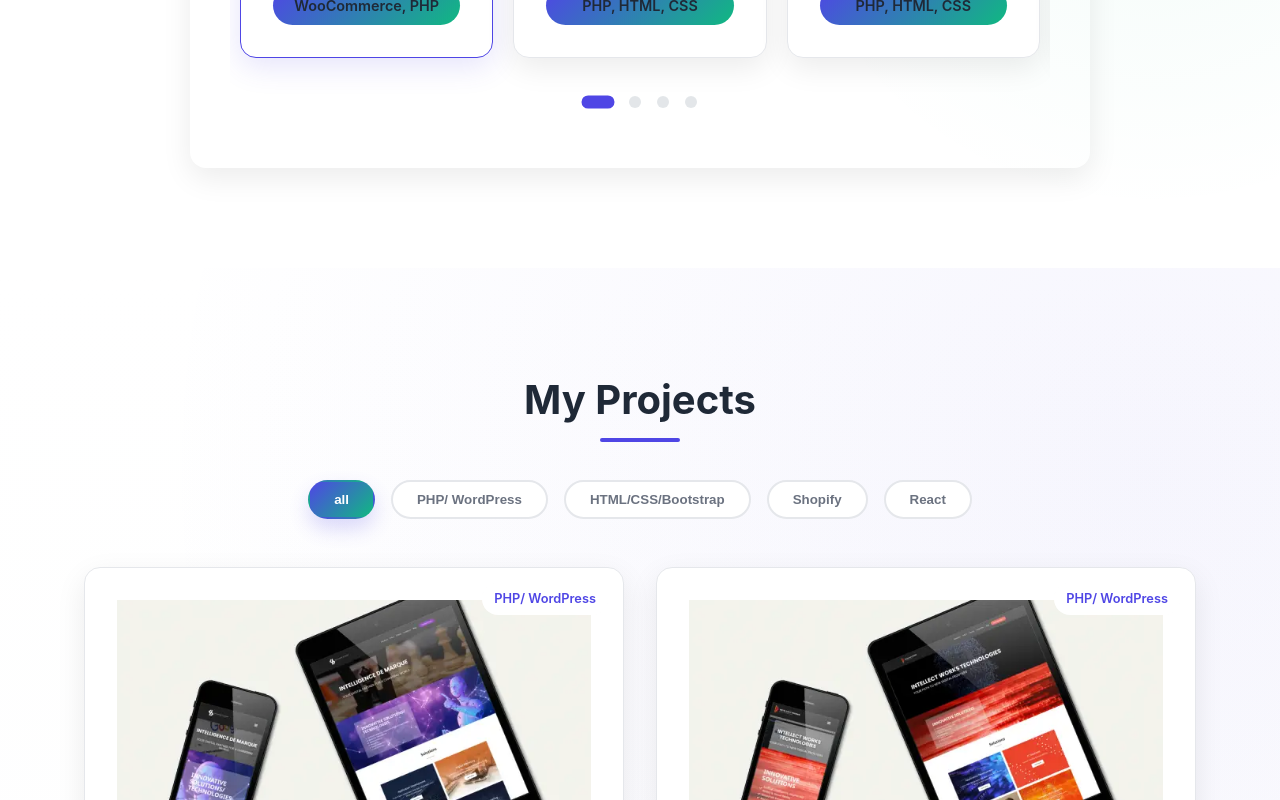
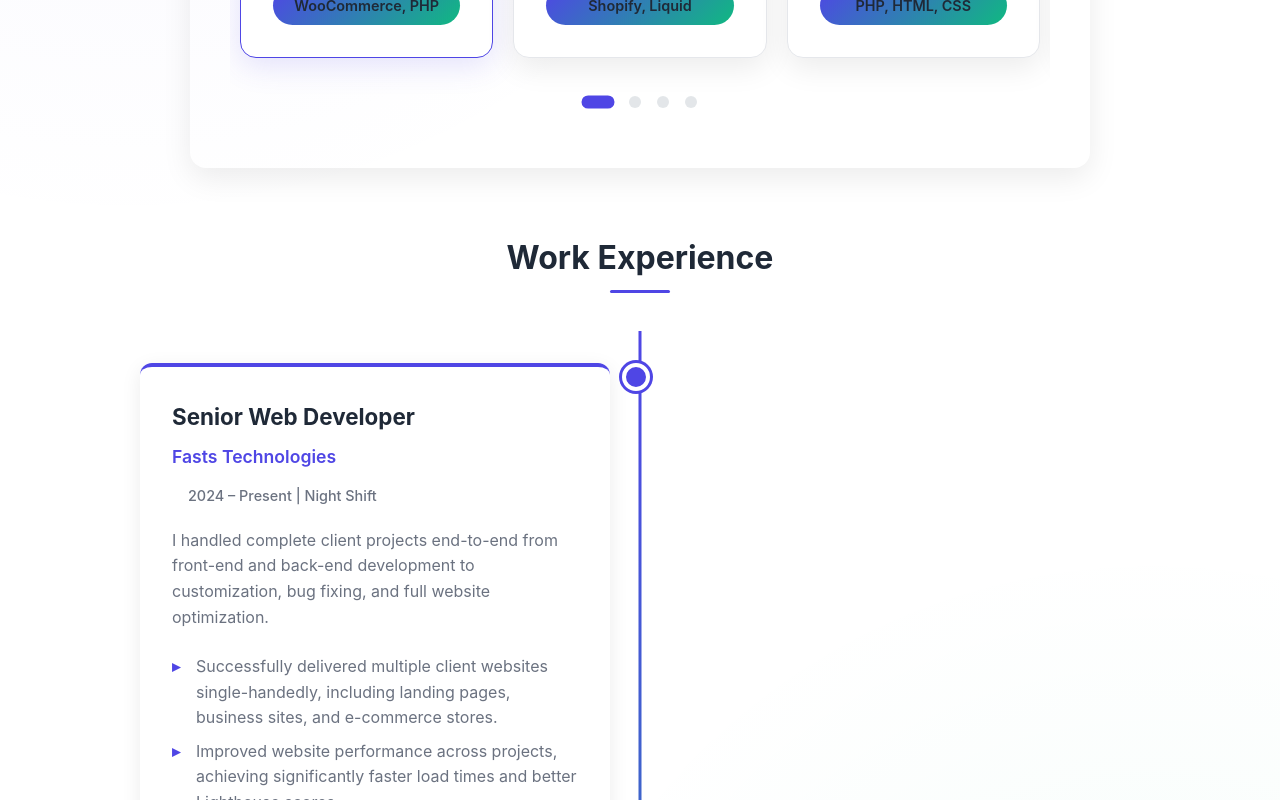
Before and after one commit to syedahsan2/Portfolio, a React (Create React App) app: page / in a window 1280 px wide. Shown: the part 2000-2800 px from the top of the page. Built offline with nearby package versions, Linux system fonts and the light colour scheme.

Commit message:
word_experience

```diff
--- a/package.json
+++ b/package.json
@@ -7,6 +7,7 @@
     "@testing-library/jest-dom": "^6.8.0",
     "@testing-library/react": "^16.3.0",
     "@testing-library/user-event": "^13.5.0",
+    "aos": "^2.3.4",
     "emailjs-com": "^3.2.0",
     "react": "^19.1.1",
     "react-dom": "^19.1.1",
--- a/src/components/About/About.css
+++ b/src/components/About/About.css
@@ -505,3 +505,184 @@
     color: #cbd5e0;
   }
 }
+/* Experience Section */
+.experience-section {
+  position: relative;
+  z-index: 2;
+}
+
+.experience-section h3 {
+  font-size: 2rem;
+  text-align: center;
+  margin-bottom: 3rem;
+  color: var(--dark-color);
+  position: relative;
+}
+
+.experience-section h3::after {
+  content: '';
+  position: absolute;
+  bottom: -10px;
+  left: 50%;
+  transform: translateX(-50%);
+  width: 60px;
+  height: 3px;
+  background: var(--primary-color);
+  border-radius: 2px;
+}
+
+/* Timeline Container */
+.timeline {
+  position: relative;
+  max-width: 1000px;
+  margin: 0 auto;
+  padding: 2rem 0;
+}
+
+/* Center Line */
+.timeline::before {
+  content: '';
+  position: absolute;
+  left: 50%;
+  top: 0;
+  bottom: 0;
+  width: 3px;
+  background: linear-gradient(to bottom, var(--primary-color), var(--secondary-color));
+  transform: translateX(-50%);
+}
+
+/* Timeline Items */
+.timeline-item {
+  margin-bottom: 4rem;
+  position: relative;
+  width: 100%;
+}
+
+/* Alternate sides for each item */
+.timeline-item:nth-child(odd) {
+  padding-right: calc(50% + 30px);
+  text-align: left;
+}
+
+.timeline-item:nth-child(even) {
+  padding-left: calc(50% + 30px);
+  text-align: left;
+}
+
+/* Center Dots */
+.timeline-item::before {
+  content: '';
+  position: absolute;
+  top: 0;
+  width: 20px;
+  height: 20px;
+  border-radius: 50%;
+  background: var(--primary-color);
+  border: 4px solid white;
+  box-shadow: 0 0 0 3px var(--primary-color);
+}
+
+.timeline-item:nth-child(odd)::before {
+  right: calc(50% - 10px);
+}
+
+.timeline-item:nth-child(even)::before {
+  left: calc(50% - 10px);
+}
+
+/* Content Boxes */
+.timeline-content {
+  background: var(--white);
+  padding: 2rem;
+  border-radius: 12px;
+  box-shadow: 0 5px 20px rgba(0,0,0,0.08);
+  transition: all 0.3s ease;
+  border-top: 4px solid var(--primary-color);
+}
+
+.timeline-content:hover {
+  transform: translateY(-5px);
+  box-shadow: 0 10px 30px rgba(79, 70, 229, 0.15);
+}
+
+.timeline-content h4 {
+  font-size: 1.4rem;
+  font-weight: 700;
+  color: var(--dark-color);
+  margin-bottom: 0.5rem;
+}
+
+.timeline-content h5 {
+  font-size: 1.1rem;
+  color: var(--primary-color);
+  margin-bottom: 0.5rem;
+  font-weight: 600;
+}
+
+.timeline-content .period {
+  display: inline-block;
+  background: var(--light-bg);
+  color: var(--gray-color);
+  padding: 0.3rem 1rem;
+  border-radius: 20px;
+  font-size: 0.9rem;
+  font-weight: 500;
+  margin-bottom: 1rem;
+}
+
+.timeline-content p {
+  color: var(--gray-color);
+  line-height: 1.6;
+  margin-bottom: 1.5rem;
+}
+
+.timeline-content ul {
+  list-style: none;
+  padding: 0;
+}
+
+.timeline-content li {
+  position: relative;
+  padding-left: 1.5rem;
+  margin-bottom: 0.5rem;
+  color: var(--gray-color);
+}
+
+.timeline-content li::before {
+  content: '▸';
+  position: absolute;
+  left: 0;
+  color: var(--primary-color);
+  font-weight: bold;
+}
+
+/* Animation for alternating sides */
+.timeline-item:nth-child(odd) {
+  data-aos: "fade-left";
+}
+
+.timeline-item:nth-child(even) {
+  data-aos: "fade-right";
+}
+
+/* Responsive - Stack on mobile */
+@media (max-width: 768px) {
+  .timeline::before {
+    left: 20px;
+  }
+
+  .timeline-item:nth-child(odd),
+  .timeline-item:nth-child(even) {
+    padding: 0 0 0 60px;
+    text-align: left;
+  }
+
+  .timeline-item::before {
+    left: 11px !important;
+    right: auto !important;
+  }
+
+  .timeline-content {
+    padding: 1.5rem;
+  }
+}
--- a/src/components/About/About.js
+++ b/src/components/About/About.js
@@ -1,6 +1,9 @@
 // components/About/About.js
 import React from "react";
 import "./About.css";
+import AOS from 'aos';
+import 'aos/dist/aos.css';
+import { useEffect } from 'react';
 
 // Swiper imports
 import { Swiper, SwiperSlide } from "swiper/react";
@@ -18,7 +21,7 @@ const projects = [
   {
     name: "Moviestar Jacket",
     description: "E-commerce platform for movie-inspired jackets, built with a custom front-end and backend structure.",
-    tech: "PHP, HTML, CSS"
+    tech: "Shopify, Liquid"
   },
   {
     name: "Logos Pixel",
@@ -42,25 +45,59 @@ const projects = [
   tech: "Shopify, Liquid"
   }
 ];
-
+const jobExperience = [
+  {
+    company: "Fasts Technologies",
+    position: "Senior Web Developer",
+    period: "2024 – Present | Night Shift",
+    description: "I handled complete client projects end-to-end from front-end and back-end development to customization, bug fixing, and full website optimization.",
+    achievements: ["Successfully delivered multiple client websites single-handedly, including landing pages, business sites, and e-commerce stores.",
+      "Improved website performance across projects, achieving significantly faster load times and better Lighthouse scores.",
+       "Built clean, responsive interfaces that improved user engagement and overall project satisfaction."]
+  },
+  {
+    company: "Maccers International",
+    position: "Senior Front-End Developer",
+    period: "2024 – Present | Morning Shift",
+    description: "Developed and optimized fully customized WordPress and Shopify e-commerce websites, implementing unique client designs and custom functionality.",
+    achievements: ["Delivered fully customized Shopify and WordPress sites exactly matching client design requirements.",
+      "Built custom Liquid and WordPress code for functionalities not available in standard themes",
+      "Optimized website speed and performance, improving user experience across devices."]
+  },
+  {
+    company: "Intellect Works International",
+    position: "Intern to Assistant Project Manager",
+    period: "2022 – 2024",
+    description: "Led small design and development teams to deliver projects on time while maintaining quality standards.",
+    achievements: ["Led small design and development teams to deliver projects on time while maintaining quality standards.",
+       "Acted as main liaison between clients and developers, clarifying requirements and providing updates.",
+       "Improved client platforms by enhancing features and optimizing scalability."]
+  }
+];
 function About() {
+  useEffect(() => {
+    AOS.init({
+      duration: 1000,
+      once: true,
+      offset: 100
+    });
+  }, []);
   return (
     <section className="about" id="about">
       <div className="container">
         <h2 className="section-title">About Me</h2>
 
         <div className="about-content">
-          {/* Top: About text */}
           <div className="about-text">
             <h3>Curious about who I am?</h3>
             <p>
-              I am a front-end developer with over three years of experience, primarily working on Shopify including theme customization, Liquid, and UX Builder, as well as
-              WordPress with customizations and PHP integration. I also have basic hands-on experience with React from past team-based projects. My work focuses on
-              building responsive, clean, and optimized user interfaces with a strong emphasis on performance, security, and usability.
+              I am a front-end developer with over three years of experience, primarily working on Shopify (theme customization, Liquid, UX Builder) and WordPress (customizations and PHP integration).
+              I also have basic hands-on experience with React from past team-based projects. My work focuses on
+              building responsive, clean, and optimized user interfaces with strong emphasis on performance, security, and usability.
             </p>
             <p>
-              Key projects include Website in Week, Fasts Technology, Logos Pixel, Moviestar Jacket, Celebs Jacket,
-              and multiple custom WordPress and Shopify builds featuring bespoke themes and plugins.
+              Key projects include Website in Week, Fasts Technology, Logos Pixel, Moviestar Jacket, Celebs Jacket, and multiple WordPress and Shopify sites
+              where I handled advanced customizations, speed optimization, and overall front-end development.
             </p>
 
             <div className="about-stats">
@@ -79,7 +116,6 @@ function About() {
             </div>
           </div>
 
-          {/* Bottom: Projects showcase */}
           <div className="about-skills">
             <h3>Project-Based Skills Showcase</h3>
             <Swiper
@@ -104,6 +140,31 @@ function About() {
               ))}
             </Swiper>
           </div>
+          <div className="experience-section" data-aos="fade-up">
+            <h3>Work Experience</h3>
+            <div className="timeline">
+              {jobExperience.map((job, index) => (
+                <div
+                  key={index}
+                  className="timeline-item"
+                  data-aos={index % 2 === 0 ? "fade-left" : "fade-right"}
+                  data-aos-delay={index * 200}
+                >
+                  <div className="timeline-content">
+                    <h4>{job.position}</h4>
+                    <h5>{job.company}</h5>
+                    <span className="period">{job.period}</span>
+                    <p>{job.description}</p>
+                    <ul>
+                      {job.achievements.map((achievement, i) => (
+                        <li key={i}>{achievement}</li>
+                      ))}
+                    </ul>
+                  </div>
+                </div>
+              ))}
+            </div>
+          </div>
         </div>
       </div>
     </section>
--- a/src/components/Projects/Project.js
+++ b/src/components/Projects/Project.js
@@ -4,7 +4,7 @@ import ProjectCard from './ProjectCard';
 import './Project.css';
 
 const Projects = () => {
-  const [activeFilter, setActiveFilter] = useState('all');
+  const [activeFilter, setActiveFilter] = useState('All');
 
   const projects = [
     {
@@ -49,8 +49,8 @@ const Projects = () => {
       title: 'E-Commerce Store',
       description: 'A leather jacket e-commerce store with product reviews and admin panel.',
       image: '/images/Moviestar_jacket.webp',
-      tags: ['PHP', 'Custome Code', 'CSS3,HTML5,Bootstrap'],
-      category: 'PHP/ WordPress',
+      tags: ['Shopify', 'Liquid', 'Customization'],
+      category: 'Shopify',
       liveLink: 'https://moviestarjacket.com/',
     },
     {
@@ -123,10 +123,10 @@ const Projects = () => {
     }
   ];
 
-  const categories = ['all', 'PHP/ WordPress', 'HTML/CSS/Bootstrap', 'Shopify', 'React'];
+  const categories = ['All', 'PHP/ WordPress', 'HTML/CSS/Bootstrap', 'Shopify', 'React'];
 
   const filteredProjects =
-    activeFilter === 'all'
+    activeFilter === 'All'
       ? projects
       : projects.filter((project) => project.category === activeFilter);
 
```
Also changed, not shown: 1 other file (tests, documents, lock files or other folders).
